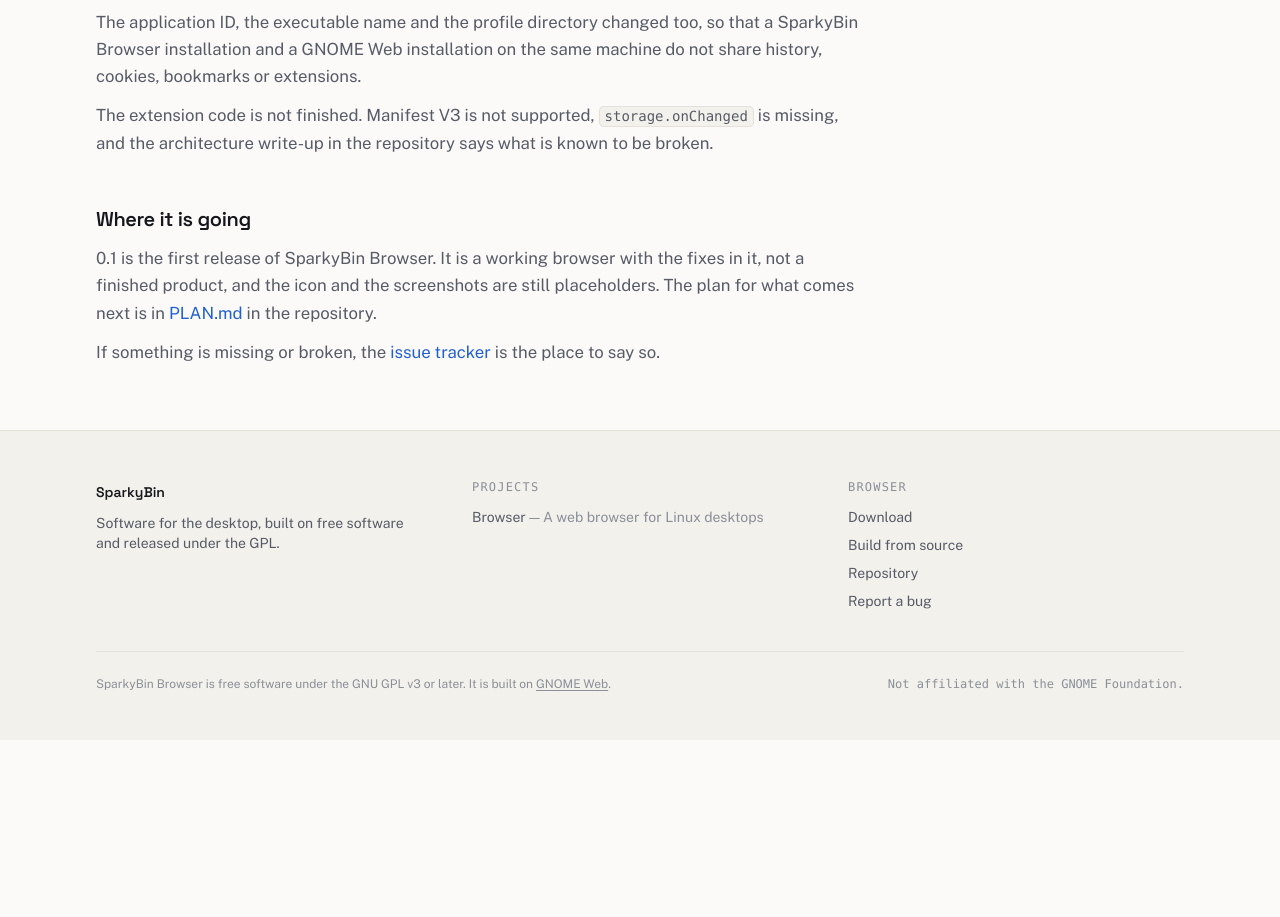
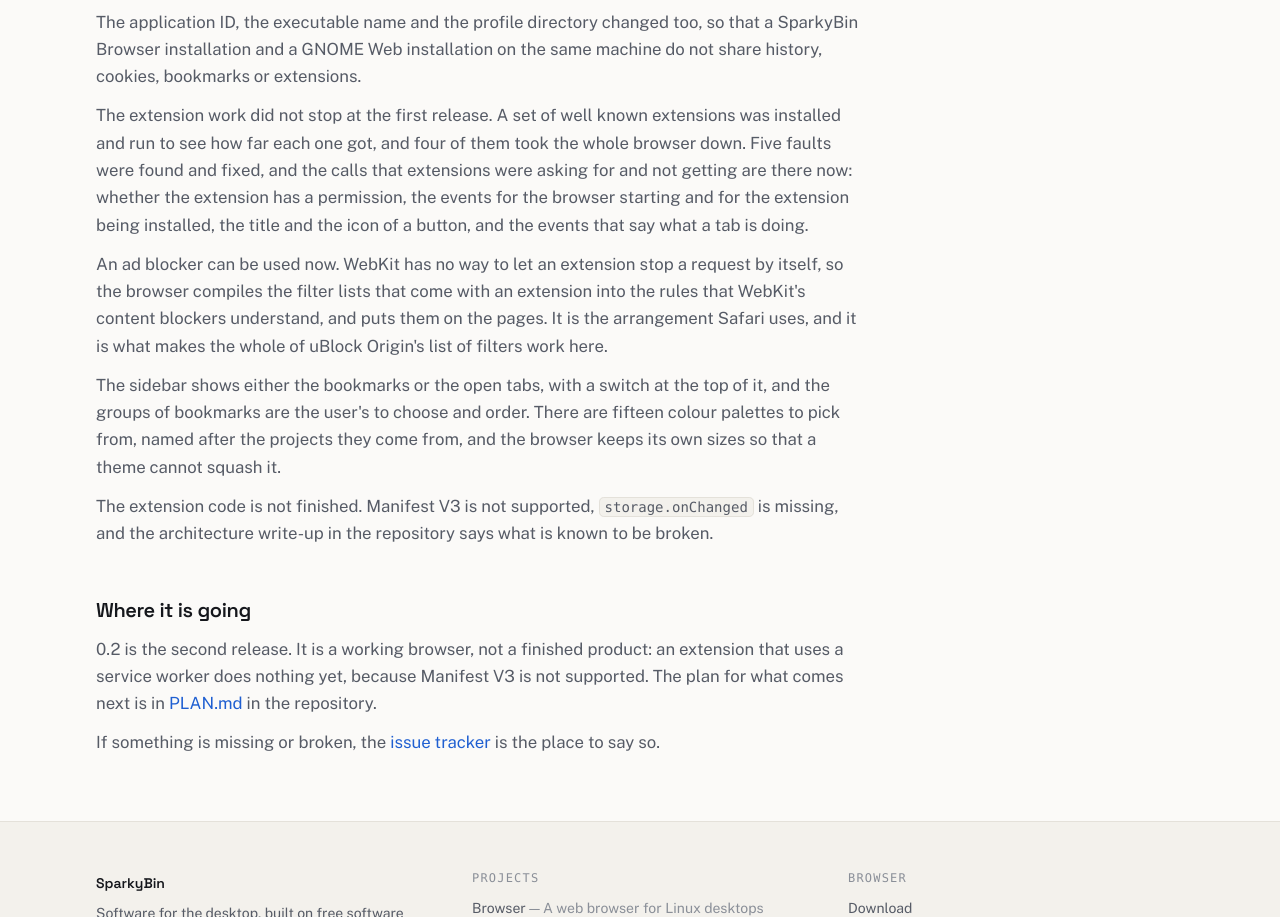
Before and after one commit to camroybal/SparkyBin-Website, an Astro site: page /about in a window 1280 px wide. Shown: the part 1227-2144 px from the top of the page. Before the commit the page ends 1967 px from the top, so only its background shows below. Built offline with nearby package versions, Linux system fonts and the light colour scheme; Astro itself is replaced by a stand-in of ours.

Commit message:
Get the site ready for the second release
The about page still said 0.1 was the first release and that the icon and
the screenshots were placeholders. The icon was drawn several commits ago
and the help screenshots were taken again from the browser itself.

It now says what the second release brought: the extension work and the
faults it found, the ad blocker that works now, the sidebar and the
palettes.

The fallback release is 0.2, for when the GitHub API cannot be reached.
The download page picks the latest release up from the API by itself.

```diff
--- a/src/lib/releases.ts
+++ b/src/lib/releases.ts
@@ -18,9 +18,9 @@
  * builds without a network or when the rate limit is hit.
  */
 export const FALLBACK_RELEASE: Release = {
-  tag: "v0.1",
-  version: "0.1",
-  url: `${RELEASES_URL}/tag/v0.1`,
+  tag: "v0.2",
+  version: "0.2",
+  url: `${RELEASES_URL}/tag/v0.2`,
   published: null,
   prerelease: false,
   assets: [],
--- a/src/pages/about.astro
+++ b/src/pages/about.astro
@@ -82,6 +82,31 @@
           bookmarks or extensions.
         </p>
         <p class="mt-3">
+          The extension work did not stop at the first release. A set of well
+          known extensions was installed and run to see how far each one got,
+          and four of them took the whole browser down. Five faults were
+          found and fixed, and the calls that extensions were asking for and
+          not getting are there now: whether the extension has a permission,
+          the events for the browser starting and for the extension being
+          installed, the title and the icon of a button, and the events that
+          say what a tab is doing.
+        </p>
+        <p class="mt-3">
+          An ad blocker can be used now. WebKit has no way to let an
+          extension stop a request by itself, so the browser compiles the
+          filter lists that come with an extension into the rules that
+          WebKit's content blockers understand, and puts them on the pages.
+          It is the arrangement Safari uses, and it is what makes the whole
+          of uBlock Origin's list of filters work here.
+        </p>
+        <p class="mt-3">
+          The sidebar shows either the bookmarks or the open tabs, with a
+          switch at the top of it, and the groups of bookmarks are the user's
+          to choose and order. There are fifteen colour palettes to pick
+          from, named after the projects they come from, and the browser
+          keeps its own sizes so that a theme cannot squash it.
+        </p>
+        <p class="mt-3">
           The extension code is not finished. Manifest V3 is not supported,
           <code class="font-mono text-sm">storage.onChanged</code> is missing,
           and the architecture write-up in the repository says what is known
@@ -92,10 +117,10 @@
       <div>
         <h2 class="font-display text-xl font-semibold text-ink">Where it is going</h2>
         <p class="mt-3">
-          0.1 is the first release of SparkyBin Browser. It is a working browser
-          with the fixes in it, not a finished product, and the icon and the
-          screenshots are still placeholders. The plan for what comes next is
-          in
+          0.2 is the second release. It is a working browser, not a finished
+          product: an extension that uses a service worker does nothing yet,
+          because Manifest V3 is not supported. The plan for what comes next
+          is in
           <a class="text-accent hover:underline" href={`${REPO_URL}/blob/main/PLAN.md`}>PLAN.md</a>
           in the repository.
         </p>
```
